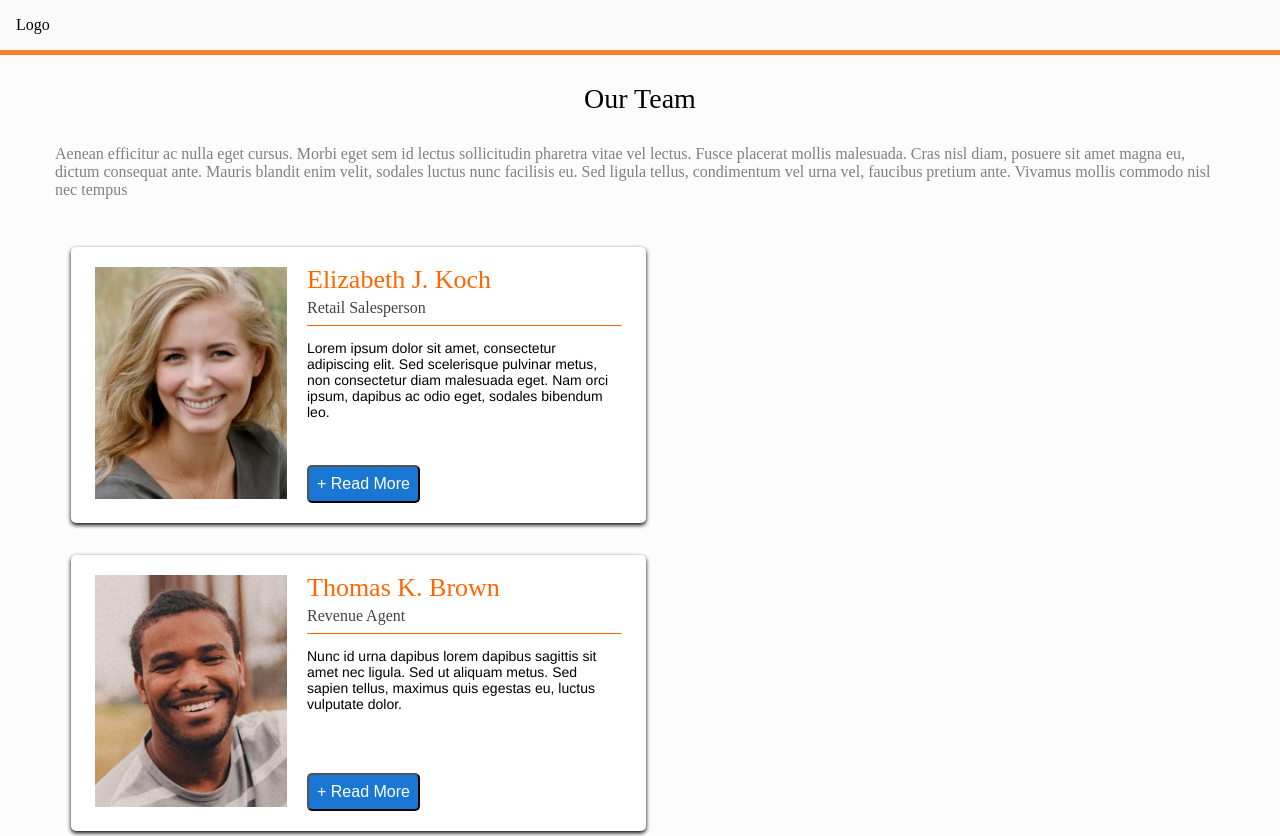
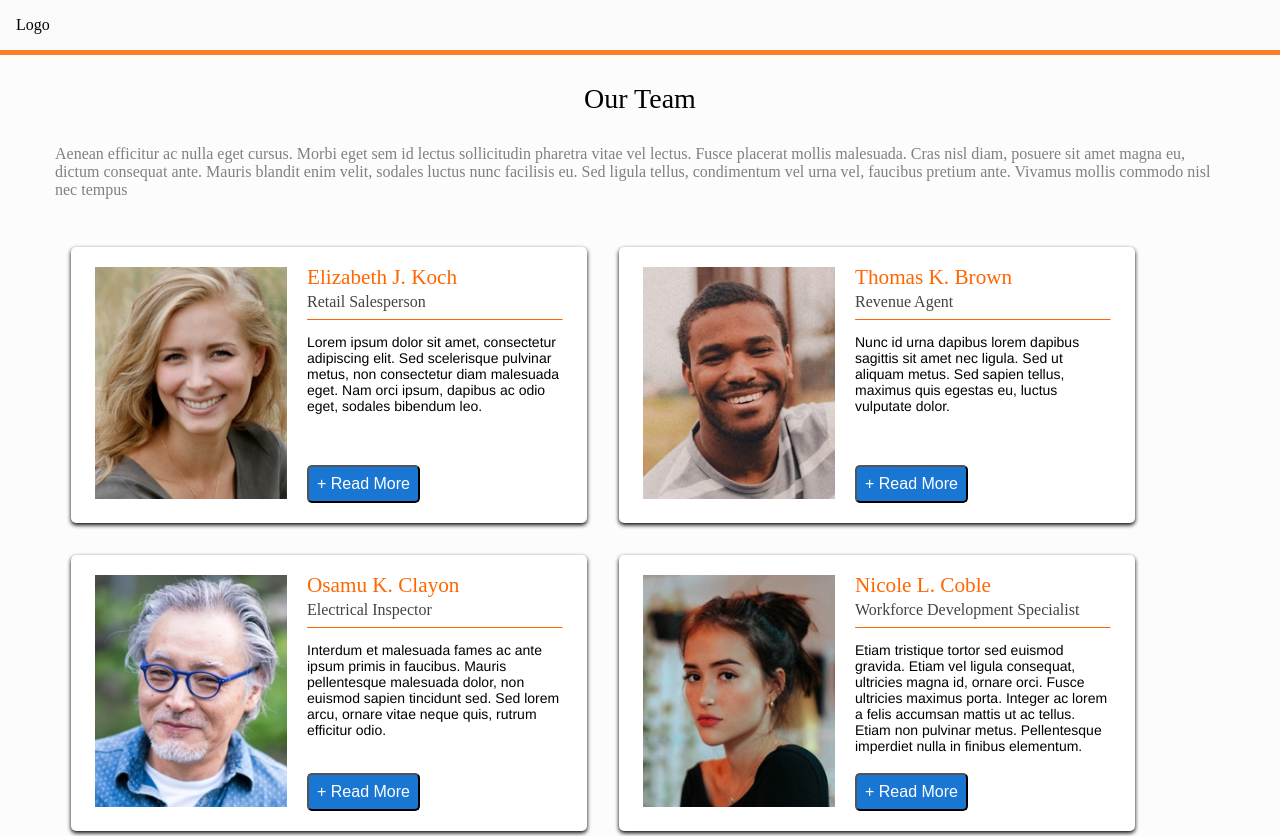
Before and after one commit to tarekgabarin/technical_test, a React (Create React App) app: page / in a window 1280 px wide. Shown: the top 836 px of the page. Built offline with nearby package versions, Linux system fonts and the light colour scheme.

Commit message:
tweaked css to make more responsive

```diff
--- a/src/components/Card/Card.js
+++ b/src/components/Card/Card.js
@@ -10,19 +10,15 @@ const Card = styled.div`
     border-radius: 5px;
     background-color: #FFFF;
     @media screen and (min-width: 1024px) {
-    width: 45%;
-    /* &:first-child {
-        margin-left: 1em
-    }
-    &:last-child {
-        margin-right: 1em
-    } */
+    width: 40%;
     margin: 1em;
-
     }
     @media screen and (max-device-width: 480px) and (orientation: portrait){
     width: 90%;
     margin: 1em;
+    }
+    @media (min-width: 768px){
+        margin: 1em;
     }
 `
 
@@ -53,6 +49,9 @@ const NameTitle = styled.span`
     margin-bottom: 0.600em;
     line-height: 0.250em;
     display: block;
+    @media (min-width: 992px){
+        font-size: 1.325em;
+    }
 `
 
 const RoleTitle = styled.span`
```
